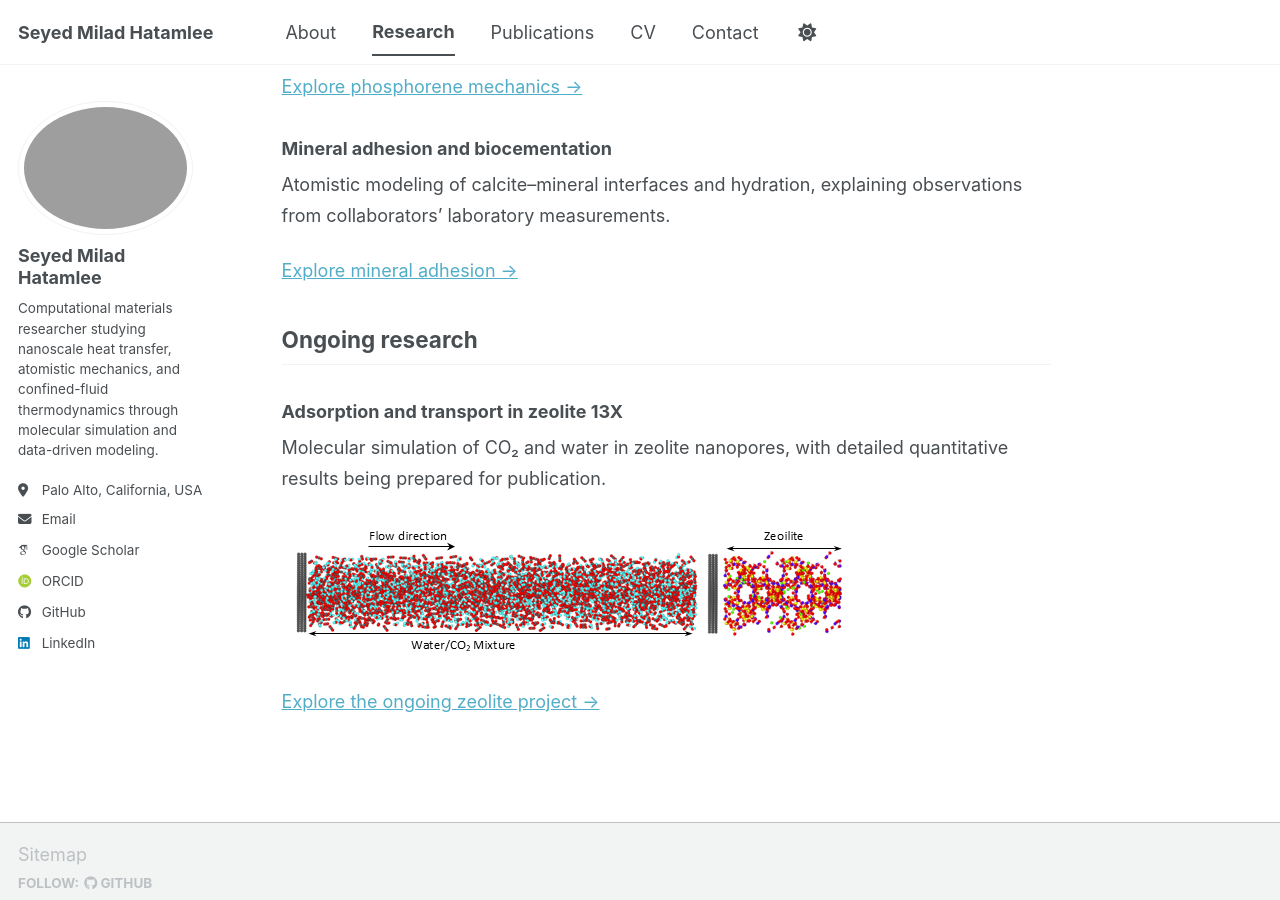
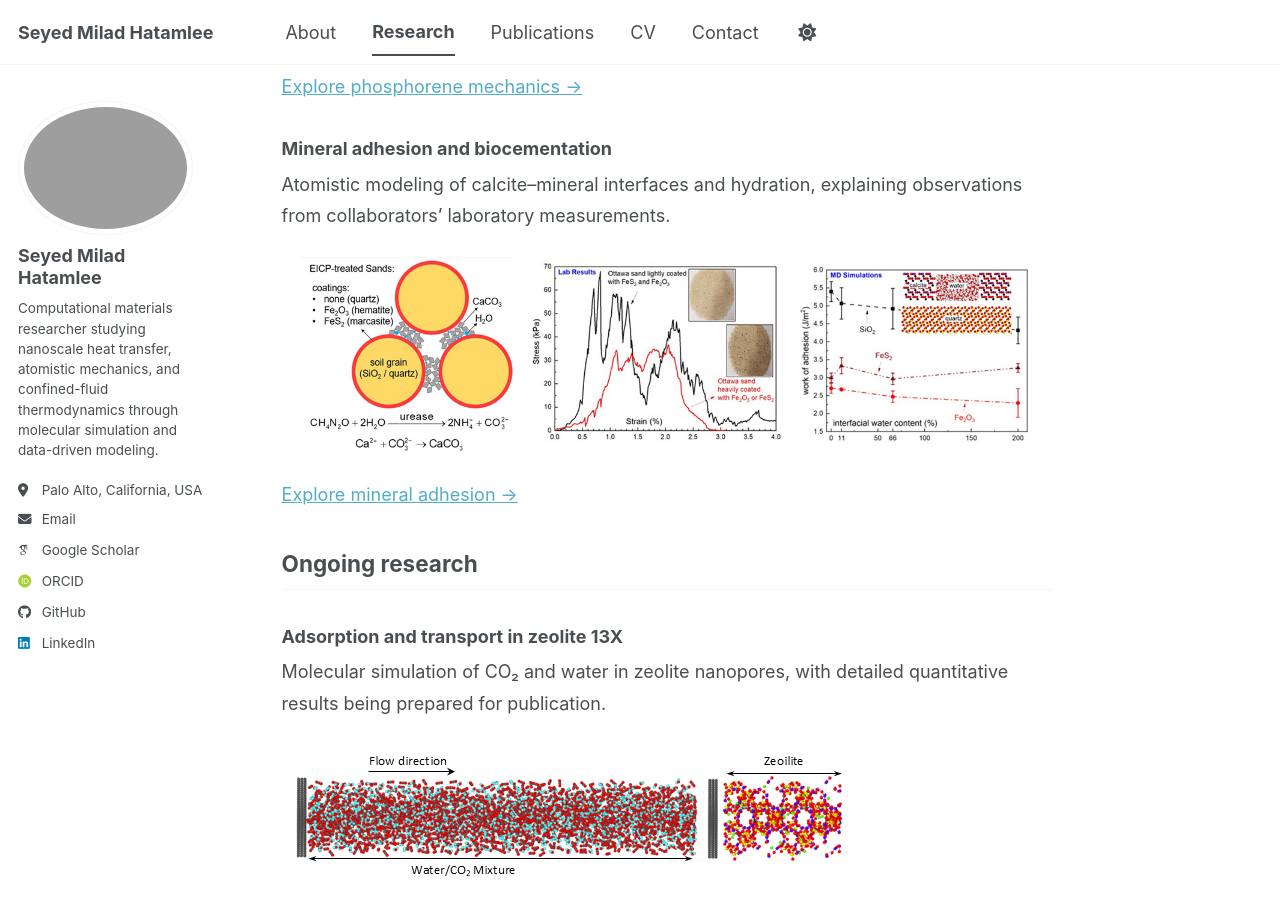
Before and after one commit to miladhtml/miladhatamlee.github.io, a Jekyll site: the page built from _pages/research.md, in a window 1280 px wide and 900 px high, scrolled down 5018 px. Built offline with Jekyll 4.4.1, drawn with Linux system fonts in a browser that asks for light colours; some web fonts are replaced; a script bundle is joined from its source files by our own code; library files that are not in the unit come from our copies.

Commit message:
Enhance mineral adhesion section with image and link
Added an image and link for mineral adhesion section.

```diff
--- a/_pages/research.md
+++ b/_pages/research.md
@@ -74,6 +74,8 @@ Tensile and shear deformation, defect sensitivity, and the atomic origins of dir
 
 Atomistic modeling of calcite–mineral interfaces and hydration, explaining observations from collaborators’ laboratory measurements.
 
+![Mineral Adhesio]({{ '/_pages/images/biocem1.png' | relative_url }})
+
 [Explore mineral adhesion →]({{ '/research/mineral-adhesion/' | relative_url }})
 
 ## Ongoing research
```
